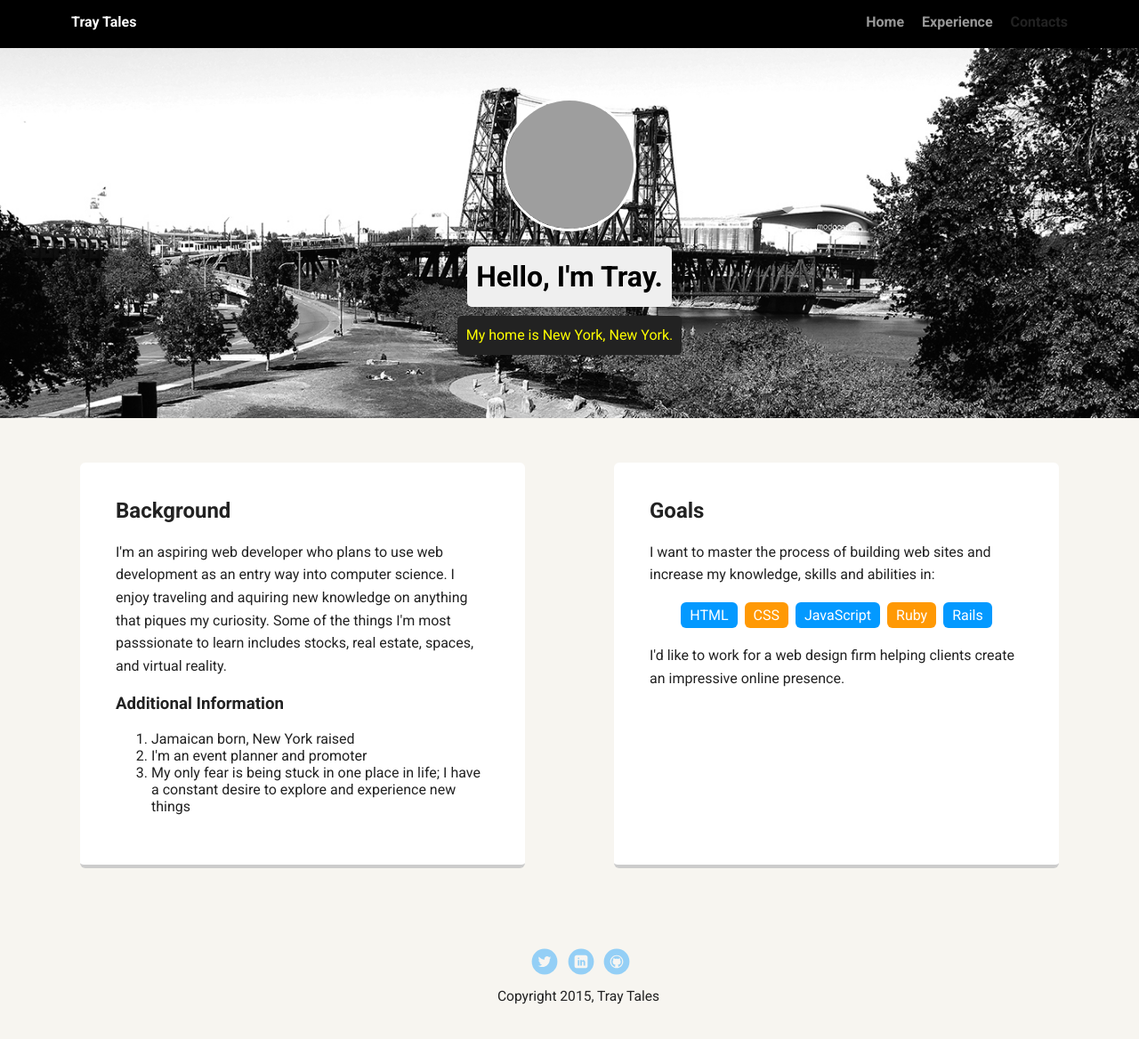
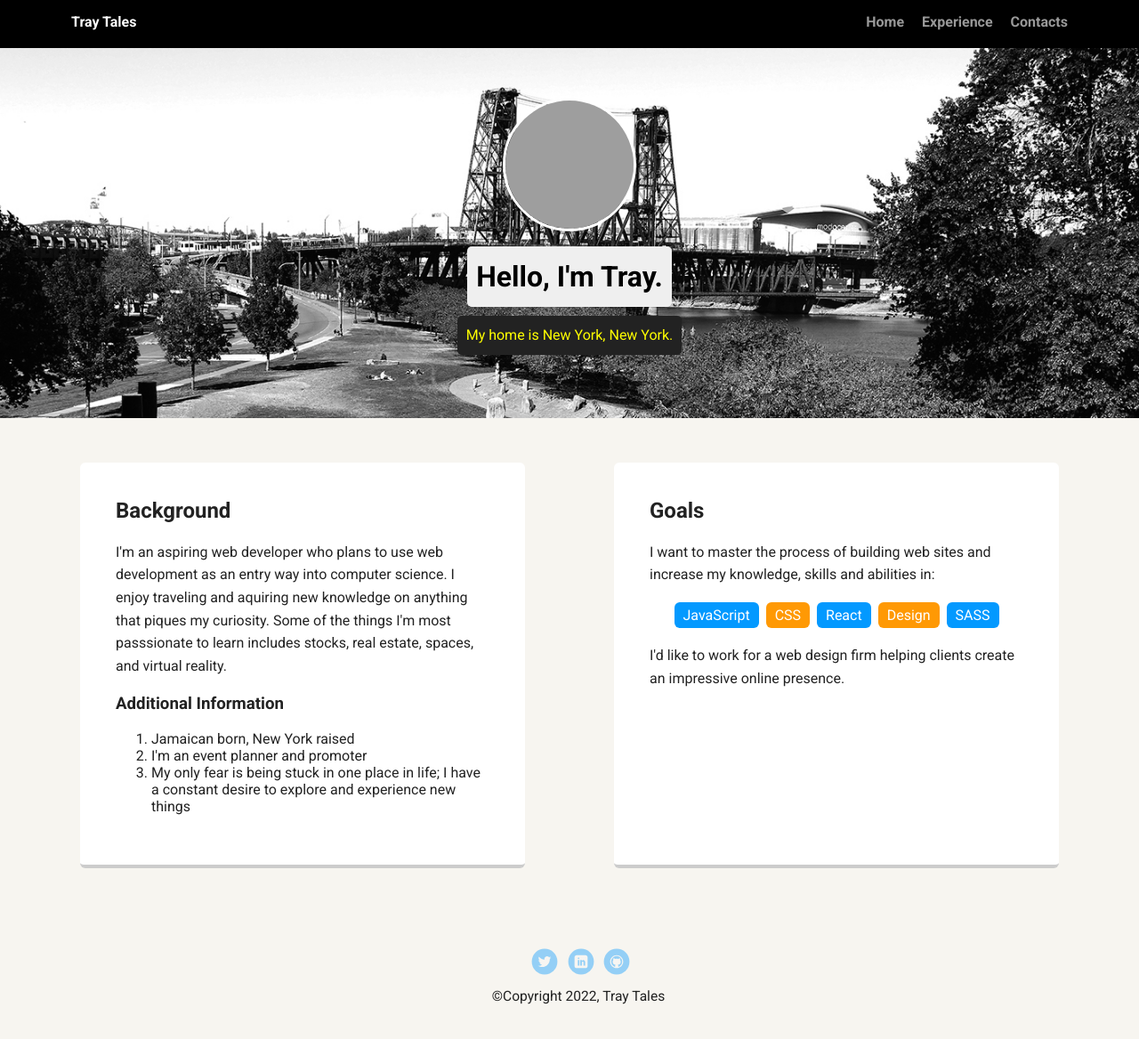
Before and after one commit to TrayTales/Techdegree_project1, a plain HTML site: page index.html in a window 1280 px wide. Shown: the whole page at 89% size. Drawn offline with Linux system fonts and the light colour scheme; grey boxes are pictures that could not be loaded; files whose address does not match are found by name; a web font is replaced by a local one.

Commit message:
Fixing index file
Updated the text, added copyright symbol, and fix an closing tag

```diff
--- a/index.html
+++ b/index.html
@@ -16,7 +16,7 @@
           <li class="name">Tray Tales</li>
           <li><a href="#index.html">Home</a></li>
           <li><a href="pages/experience.html">Experience</a></li>
-          <li><a href="pages/contacts.html"></a>Contacts</li>
+          <li><a href="pages/contacts.html">Contacts</a></li>
         </ul>
     </nav>
 
@@ -42,11 +42,11 @@
         <h2>Goals</h2>
         <p>I want to master the process of building web sites and increase my knowledge, skills and abilities in:</p>
         <ul class="skills">
-          <li>HTML</li>
+          <li>JavaScript</li>
           <li>CSS</li>
-          <li>JavaScript</li>
-          <li>Ruby</li>
-          <li>Rails</li>
+          <li>React</li>
+          <li>Design</li>
+          <li>SASS</li>
         </ul>
         <p>I&apos;d like to work for a web design firm helping clients create an impressive online presence.</p>
       </div>
@@ -58,7 +58,7 @@
         <li><a href="https://www.linkedin.com/in/travoy-dixon-9b3a49208/" class="social linkedin">LinkedIn</a></li>
         <li><a href="https://github.com/TrayTales" class="social github">Github</a></li>
       </ul>
-      <p class="copyright">Copyright 2015, Tray Tales</p>
+      <p class="copyright"> &copy;Copyright 2022, Tray Tales</p>
     </footer>
   </body>
   </html>
```
